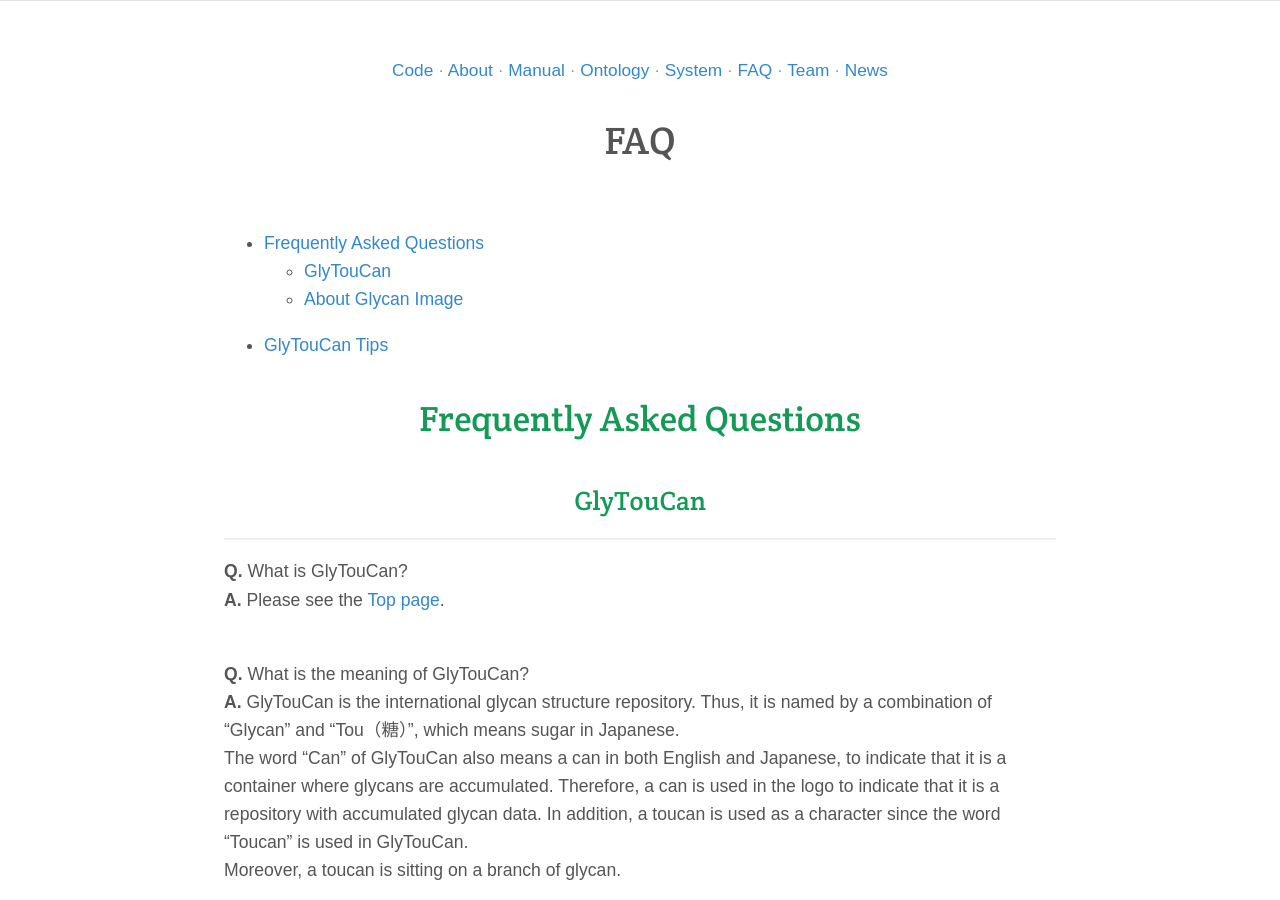
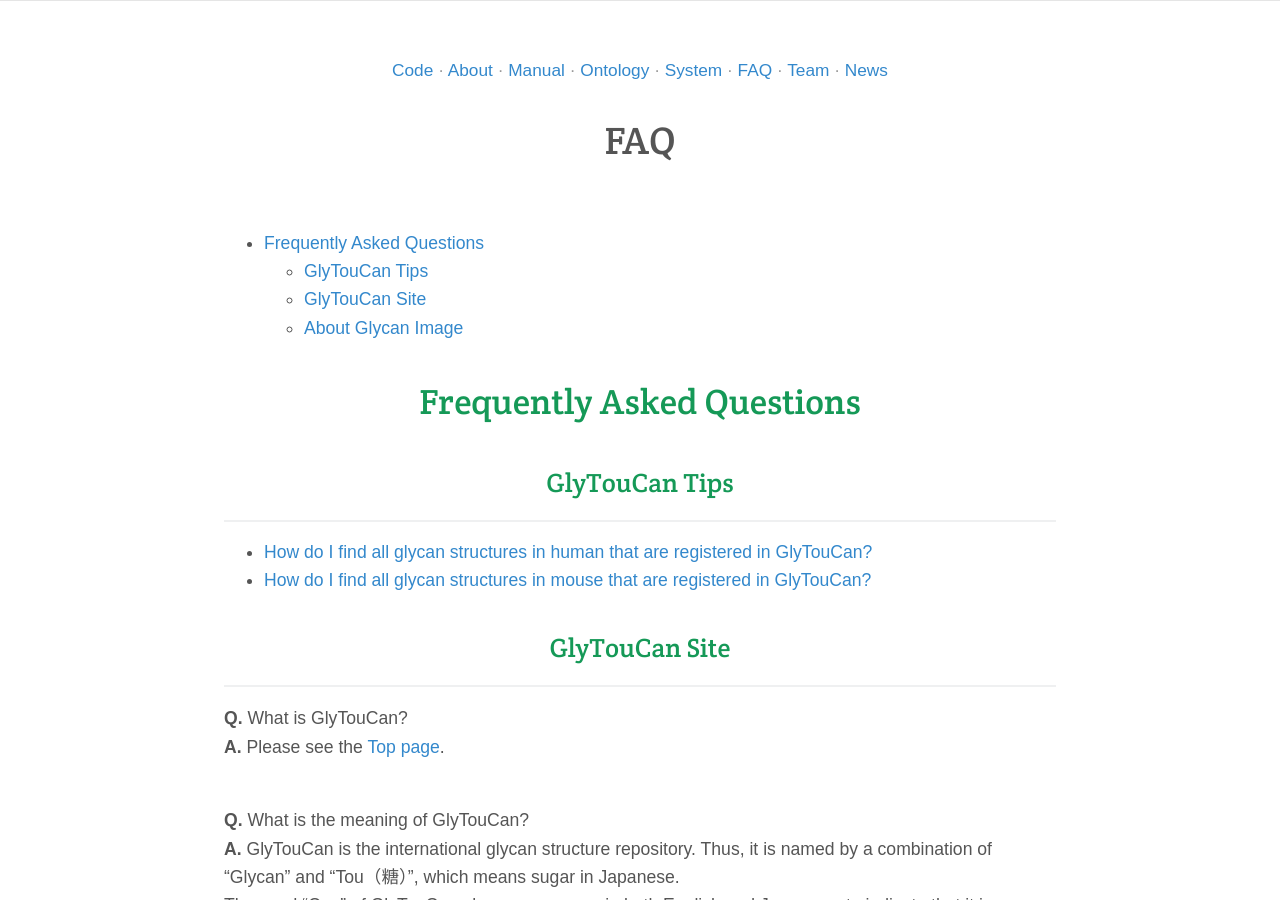
Before and after one commit to glytoucan/glytoucan, a Jekyll site: the page built from FAQ/index.md, in a window 1280 px wide and 900 px high. Built offline with Jekyll 4.4.1, drawn with Linux system fonts in a browser that asks for light colours; nearby versions of some CDN libraries; some of the changed text lies outside the part shown.

Commit message:
add glytoucan tips (How do I find all glycan structures in mouse that are registered in GlyTouCan?])

```diff
--- a/FAQ/index.md
+++ b/FAQ/index.md
@@ -6,16 +6,24 @@ layout: default
 <!-- TOC depthFrom:1 depthTo:6 withLinks:1 updateOnSave:1 orderedList:0 -->
 
 - [Frequently Asked Questions](#frequently-asked-questions)
-	- [GlyTouCan](#glytoucan)
+	- [GlyTouCan Tips](#glytoucan-tips)
+	- [GlyTouCan Site](#glytoucan-site)
 	- [About Glycan Image](#about-glycan-image)
-- [GlyTouCan Tips](#glytoucan-tips)
 
 <!-- /TOC -->
-
 # Frequently Asked Questions
 
 
-## GlyTouCan
+
+## GlyTouCan Tips
+
+---------------
+
+* [How do I find all glycan structures in human that are registered in GlyTouCan?](/rdf-ontology/sparql-queries/#find-glycan-structures-iupac-condensed-related-to-homo-sapiens)
+* [How do I find all glycan structures in mouse that are registered in GlyTouCan?](/rdf-ontology/sparql-queries/#find-glycan-structures-iupac-condensed-related-to-mus-musculus)
+
+
+## GlyTouCan Site
 
 ---------------
 
```
Also changed, not shown: other parts of FAQ/index.md (+0 -4 lines).
